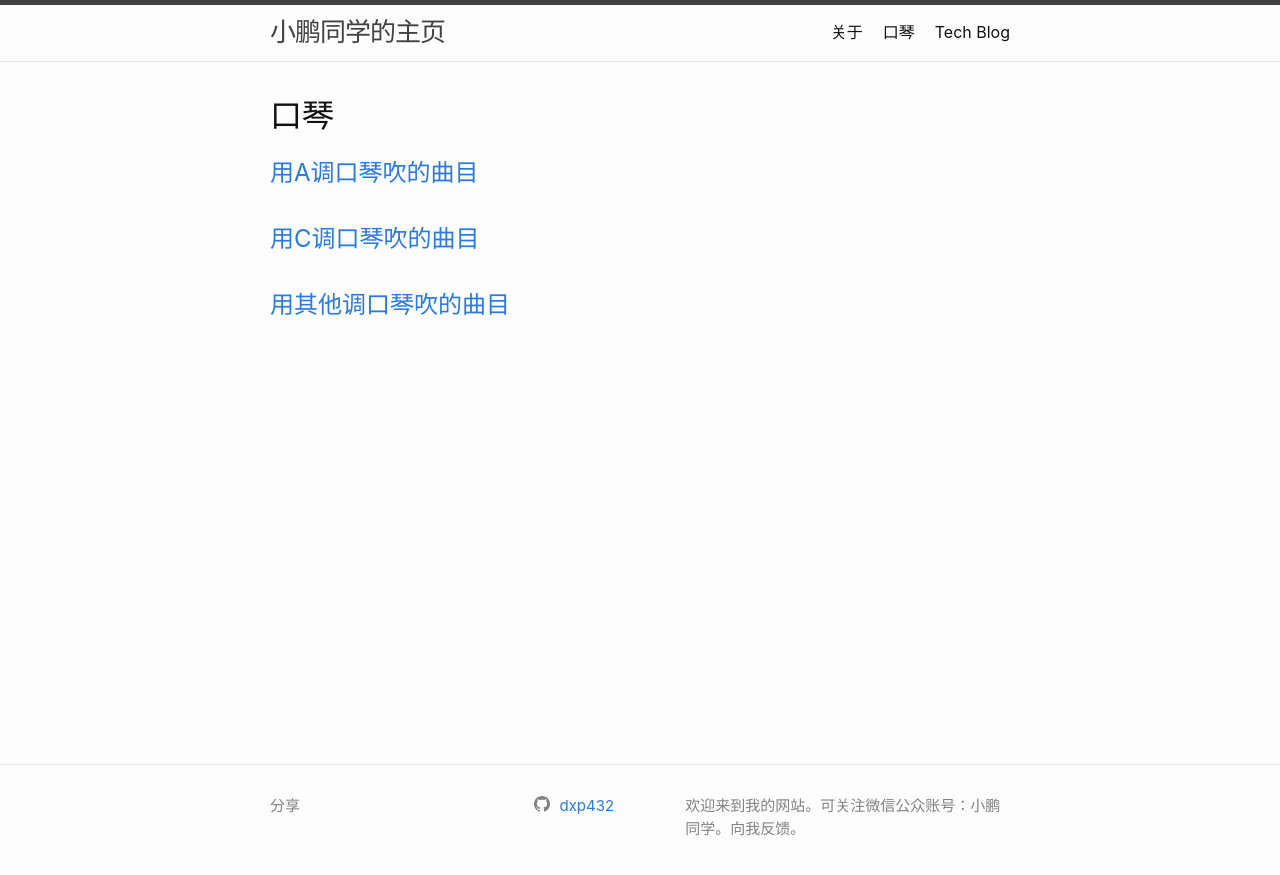
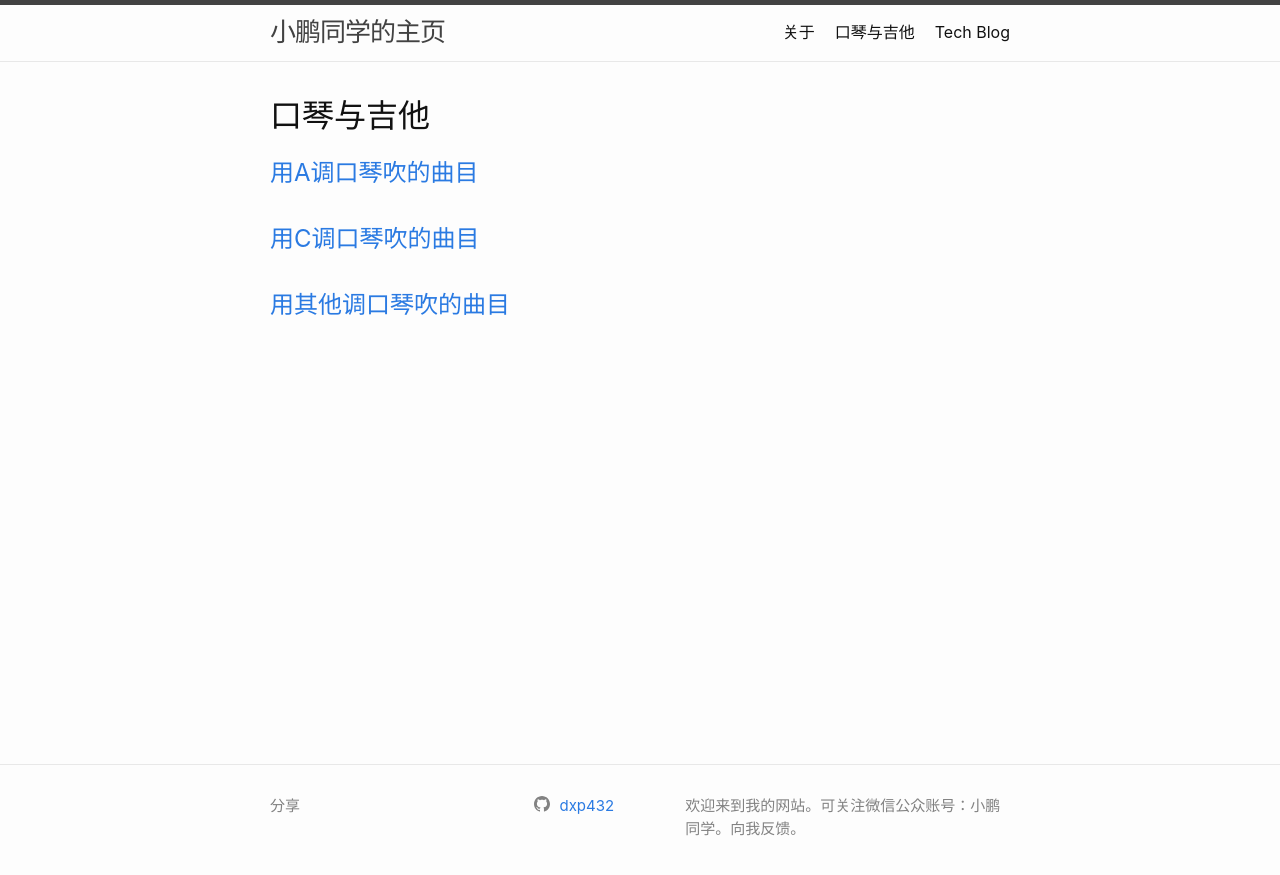
Before and after one commit to dxp432/dxp432.github.io, a Jekyll site: the page built from blog-harmonica/index.markdown, in a window 1280 px wide. Shown: the top 875 px of the page. Built offline with Jekyll 4.4.1, drawn with Linux system fonts in a browser that asks for light colours.

Commit message:
约定吉他谱

```diff
--- a/blog-harmonica/_posts/2020-01-21-C.markdown
+++ b/blog-harmonica/_posts/2020-01-21-C.markdown
@@ -12,3 +12,7 @@ category: Harmonica
 
 伴奏《隐形的翅膀》：
 <audio id="audio" controls="" preload="none"><source id="mp3" src="https://onedrive.gimhoy.com/1drv/aHR0cHM6Ly8xZHJ2Lm1zL3UvcyFBb213UmVFb1J6XzNnc3R6Q0JEV2p3TzBLTGlNckE/ZT01cFpHYm0=.mp3"></audio>
+
+
+吉他谱《约定》：
+![avatar](https://github.com/dxp432/Cloud-disk/blob/master/img/%E7%BA%A6%E5%AE%9A%E5%90%89%E4%BB%96%E8%B0%B1.jpg?raw=true)
--- a/blog-harmonica/index.markdown
+++ b/blog-harmonica/index.markdown
@@ -3,6 +3,6 @@
 # To modify the layout, see https://jekyllrb.com/docs/themes/#overriding-theme-defaults
 
 layout: home-harmonica
-title: "口琴"
+title: "口琴与吉他"
 categories: Harmonica
 ---
```
Also changed, not shown: 4 other files.
